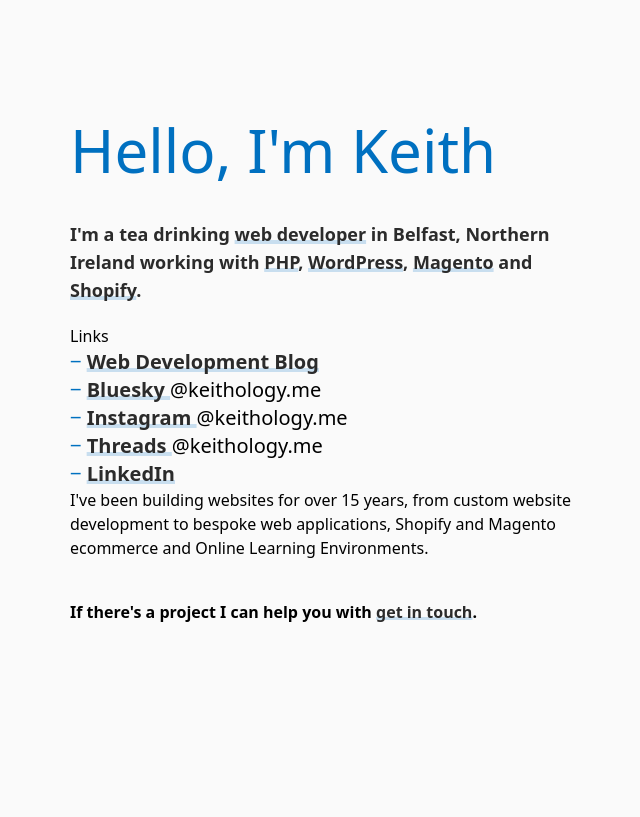
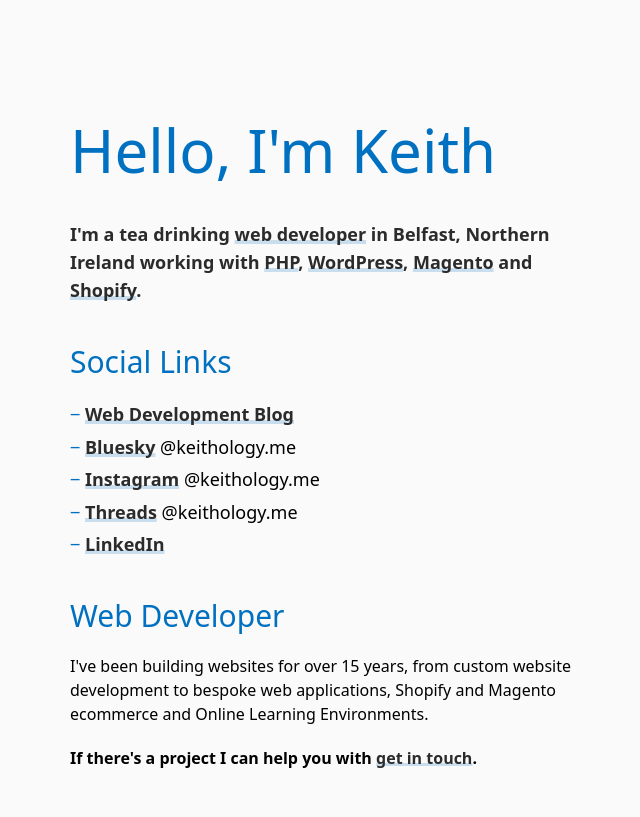
Before and after one commit to keithgreer/keitholo.gy, a plain HTML site: page index.html in a window 1280 px wide. Shown: the whole page, without its empty margins (302-942 px from the left). Drawn offline with nearby package versions, Linux system fonts and the light colour scheme.

Commit message:
Update index.html

```diff
--- a/index.html
+++ b/index.html
@@ -22,13 +22,10 @@
       </script>
    </head>
    <body class="bg-white">
-
       <div class="container mx-auto max-w-xl p-5" style="padding-top:15vh; padding-bottom:10vh;">
-
-    <h1 class="text-blue font-light text-6xl">
+         <h1 class="text-blue font-thin text-6xl">
             <span>Hello, I'm </span><span class="font-normal">Keith</span>
          </h1>
-
          <p class="text-black mt-10 mb-5 text-lg font-semibold">
             I'm a tea drinking <a href="https://keithgreer.dev">web developer</a> in Belfast, Northern Ireland
             working with <a href="https://keithgreer.dev/website-development">PHP</a>,
@@ -36,53 +33,48 @@
             <a href="https://keithgreer.dev/magento-ecommerce">Magento</a> and
             <a href="https://keithgreer.dev/shopify-ecommerce">Shopify</a>.
          </p>
-
-    <h2>
-      Links
+         <h2 class="text-3xl font-light text-blue mt-10 mb-5">
+            Social Links
          </h2>
-
-    <ul class="arrows text-xl">
+         <ul class="arrows text-lg my-5">
             <li>
                <a href="https://keithgreer.dev/blog/" target="_blank" class="font-bold" >
-    Web Development Blog
-    </a>
+               Web Development Blog</a>
             </li>
             <li>
                <a href="https://bsky.app/profile/keithology.me" target="_blank" class="font-bold" >
-    Bluesky
-    </a> @keithology.me
+               Bluesky</a>
+               @keithology.me
             </li>
             <li>
                <a href="https://instagram.com/keithology.me" target="_blank" class="font-bold">
-    Instagram
-    </a> @keithology.me
+               Instagram</a>
+               @keithology.me
             </li>
             <li>
                <a href="https://www.threads.net/@keithology.me" target="_blank" class="font-bold">
-    Threads
-    </a> @keithology.me
+               Threads</a>
+               @keithology.me
             </li>
             <li>
                <a href="https://linkedin.com/in/keithgreer/" target="_blank" class="font-bold">
-    LinkedIn
-    </a>
+               LinkedIn</a>
             </li>
          </ul>
-
-
-        <p class="mb-10">
+         <h2 class="text-3xl font-light text-blue mt-10 mb-5">
+            Web Developer
+         </h2>
+         <p class=" my-5">
             I've been building websites for over 15 years, from custom website development to bespoke web applications, Shopify and Magento ecommerce and Online Learning Environments.
          </p>
-        <p class="mb-10 font-bold">
+         <p class=" my-5 font-bold">
             If there's a project I can help
             you with <a href="https://keithgreer.dev/contact/">get in touch</a>.
          </p>
-
          <p>&nbsp;</p>
       </div>
-
-
       <style>
+         ul li { margin: 0.25em 0; }
          .arrows li::before {
          content: "‒";
          color: #0070c0;
@@ -103,7 +95,5 @@ I've been building websites for over 15 years, from custom website development t
          text-decoration-color: rgba(0,112,192, 1);
          }
       </style>
-
-
    </body>
 </html>
```
Lines whose indentation alone changed are shown as unchanged.
